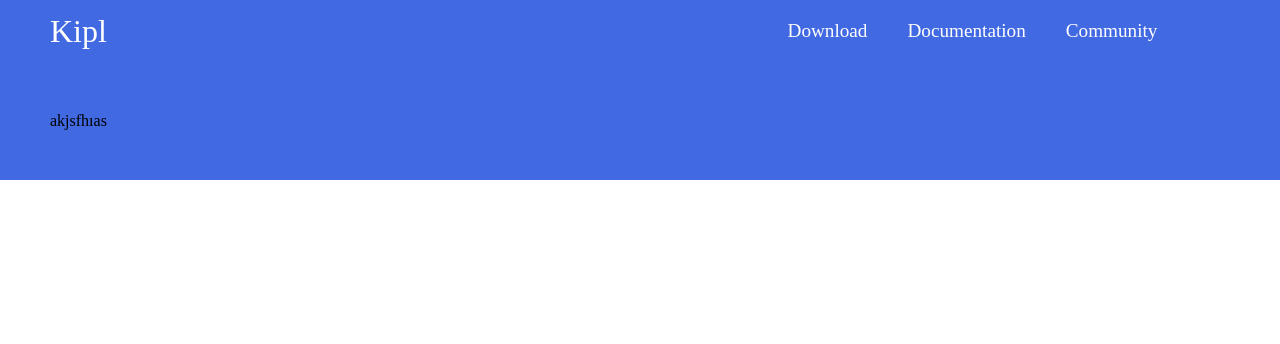
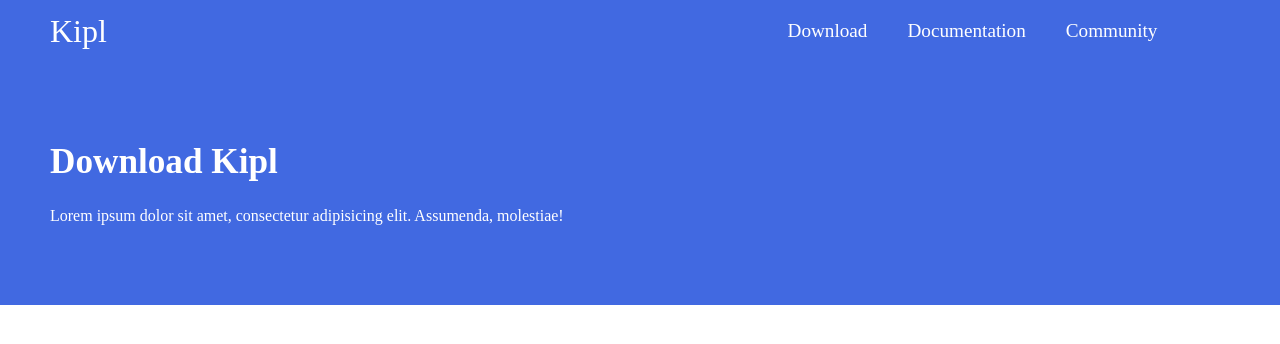
Before and after one commit to kipl-lang/website, a React (Vite) app: page / in a window 1280 px wide. Shown: the top 344 px of the page. Built offline with nearby package versions, Linux system fonts and the light colour scheme.

Commit message:
Download updated

```diff
--- a/src/App.css
+++ b/src/App.css
@@ -1,3 +1,8 @@
 body {
     margin: 0;
 }
+
+h1, h2, h3, h4, h5, h6, p {
+    margin: 0;
+    padding: 0;
+}
--- a/src/components/Download/Download.css
+++ b/src/components/Download/Download.css
@@ -1,4 +1,15 @@
 .download {
     background-color: var(--main-color);
-    padding: 50px;
+    padding: 80px 50px;
 }
+
+.download-title {
+    color: var(--light-color);
+    font-size: 2.2rem;
+    margin: 0;
+}
+
+.download-desc {
+    color: var(--light-color);
+    margin-top: 25px;
+}
--- a/src/components/Download/Download.tsx
+++ b/src/components/Download/Download.tsx
@@ -4,7 +4,8 @@ import "./Download.css";
 const Download:React.FC = () => {
     return(
         <div className="download">
-            akjsfhıas
+            <h2 className="download-title">Download Kipl</h2>
+            <p className="download-desc">Lorem ipsum dolor sit amet, consectetur adipisicing elit. Assumenda, molestiae!</p>
         </div>
     );
 }
```
